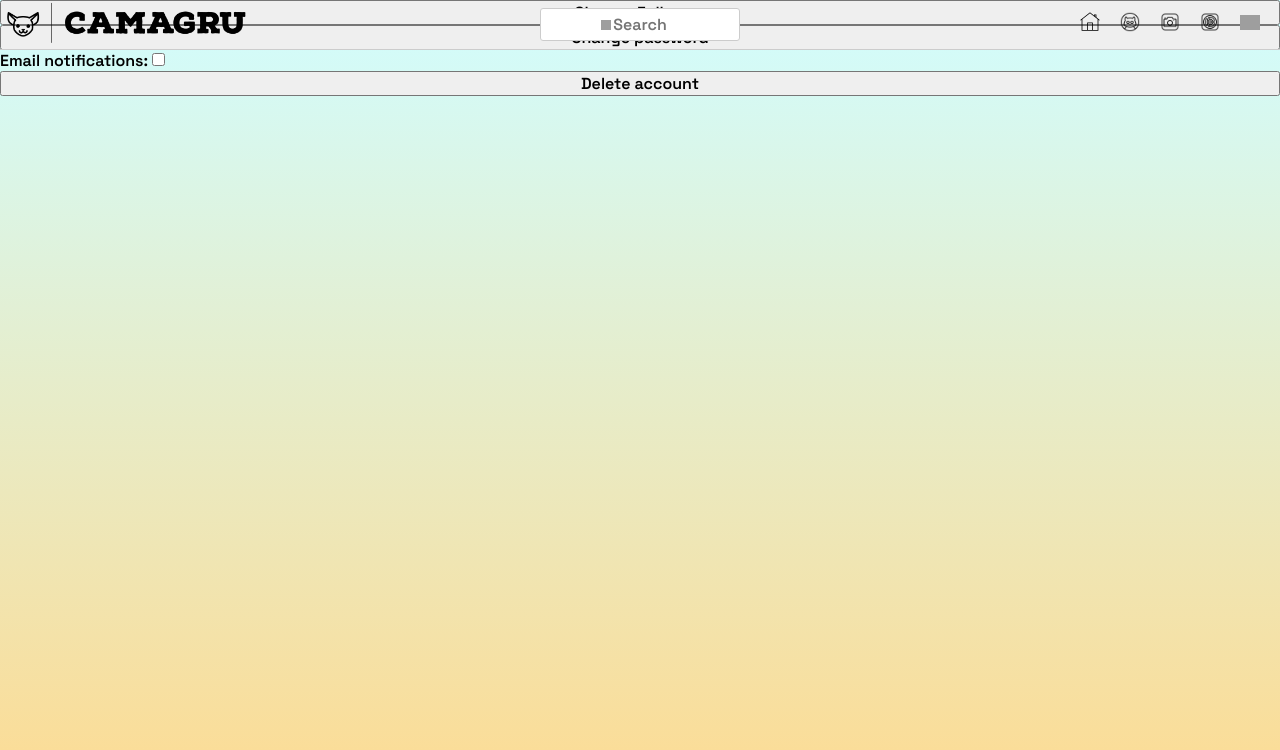
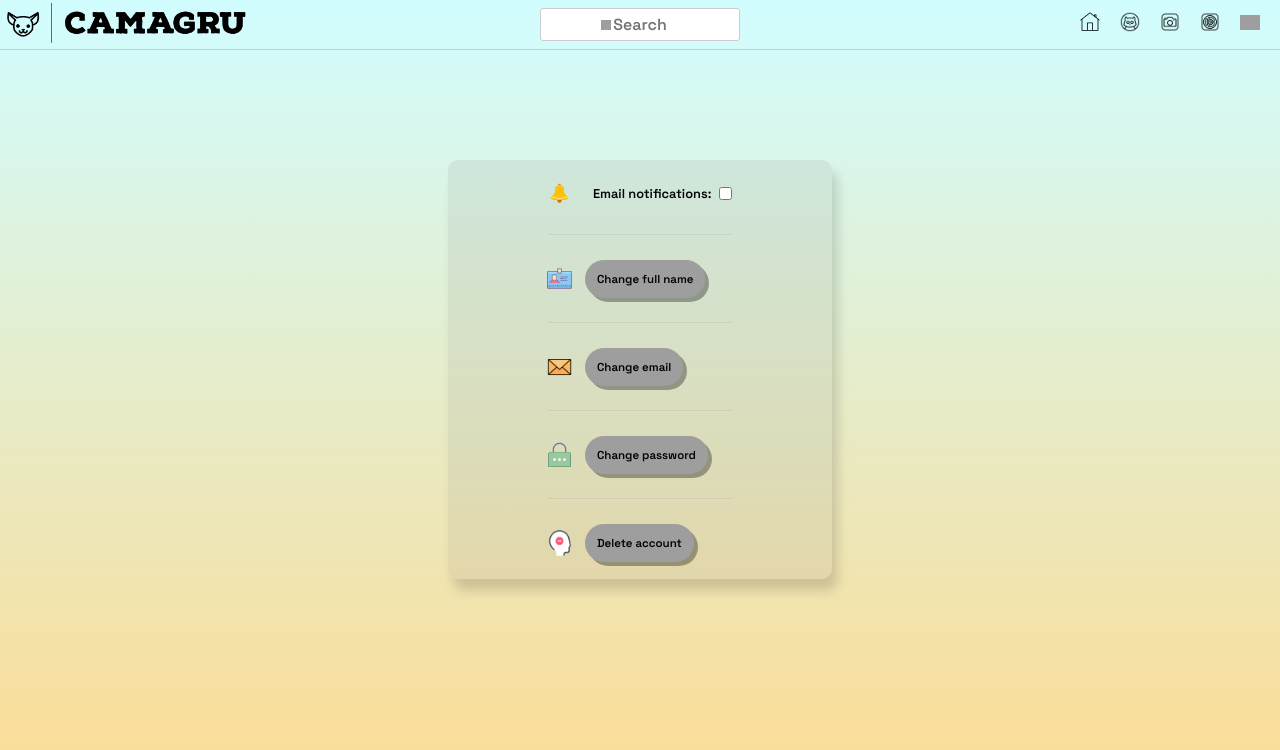
Before and after one commit to omaralsakka/Camagru, a PHP site: page /srcs/settings.php in a window 1280 px wide. Shown: the top 750 px of the page. Run offline with PHP 8.4, Linux system fonts and the light colour scheme; some libraries are stand-ins or nearby versions; grey boxes are pictures that could not be loaded.

Commit message:
settings page frontend done

```diff
--- a/srcs/settings.php
+++ b/srcs/settings.php
@@ -9,19 +9,40 @@
 </head>
 <body>
     <?php include_once('../frontend/navbar.html')?>
+
     <div class="main-container">
         <div class="settings-container">
-            <button class="change-name-btn">Change Fullname</button>
-            <button class="change-pass-btn">Change password</button>
-            <div class="notification-container">
+            <div class="setting-container checkbox">
+                <img class="setting-img" src="../media/icons/icons8-notification-96.png" alt="">
                 <label for="myCheck">Email notifications:</label>
                 <input type="checkbox" id="myCheck" onclick="emailNotification()">
             </div>
-            <button class="delete-account-btn">Delete account</button>
+            <hr>
+            <div class="setting-container">
+                <img class="setting-img" src="../media/icons/icons8-change-name.png" alt="">
+                <button class="change-name-btn">Change full name</button>
+            </div>
+            <hr>
+            <div class="setting-container">
+                <img class="setting-img" src="../media/icons/icons8-change-email.png" alt="">
+                <button class="change-email-btn">Change email</button>
+            </div>
+            <hr>
+            <div class="setting-container">
+                <img class="setting-img" src="../media/icons/icons8-change-pass.png" alt="">
+                <button class="change-pass-btn">Change password</button>
+            </div>
+            <hr>
+            <div class="setting-container">
+                <img class="setting-img" src="../media/icons/icons8-remove-user-64.png" alt="">
+                <button class="delete-account-btn">Delete account</button>
+            </div>
         </div>
     </div>
+
 </body>
 <script>
+
     function emailNotification() {
         var checkBox = document.getElementById("myCheck");
         var text = document.getElementById("text");
--- a/style/settings-page.css
+++ b/style/settings-page.css
@@ -1,5 +1,67 @@
+.main-container{
+    display: flex;
+    justify-content: center;
+    align-items: center;
+    width: 30vw;
+    margin: 20vh auto 0 auto;
+    /* background-color: black; */
+}
+
 .settings-container{
     display: flex;
-    align-items: left;
+    justify-content: flex-start;
+    align-items: center;
     flex-direction: column;
+    width: 35vw;
+    border: none;
+    border-radius: 10px;
+    padding: 5px;
+    background-color: rgba(128, 128, 128, 0.13);
+    box-shadow: 5.6px 11.2px 11.2px rgba(0, 0, 0, 0.151);
 }
+
+.settings-container > *{
+    display: flex;
+    align-items: center;
+    margin: 1.5vh auto 1.5vh auto;
+    width: 50%;
+    border-radius: 20px;
+}
+
+.checkbox{
+    /* margin-top: 2vh; */
+}
+
+.setting-container > label{
+    font-size: 1vw;
+    padding: 1vh;
+}
+
+.setting-container > button{
+    background-image: url('../media/007\ Sunny\ Morning.png');
+    box-shadow: hsl(0deg 0% 0% / 0.33) 4px 4px 0px;
+    transition: transform 200ms, box-shadow 200ms;
+    border: none;
+    border-radius: 20px;
+    padding: 1.5vh;
+    font-size: 0.9vw;
+}
+
+.setting-container > button:hover{
+    transform: scale(1.05);
+}
+
+.setting-container > button:active{
+    transform: translateY(4px) translateX(4px);
+    box-shadow: hsl(0deg 0% 0% / 0.33) 0px 0px 0px;
+}
+
+.setting-img{
+    width: 2vw;
+    margin-right: 1vw;
+}
+
+hr {
+    height: 0.5px;
+    opacity: 0.2;
+}
```
Also changed, not shown: media/icons/icons8-change-email.png (added), media/icons/icons8-change-name.png (added), media/icons/icons8-change-pass.png (added), media/icons/icons8-notification-96.png (added), media/icons/icons8-remove-user-64.png (added).
